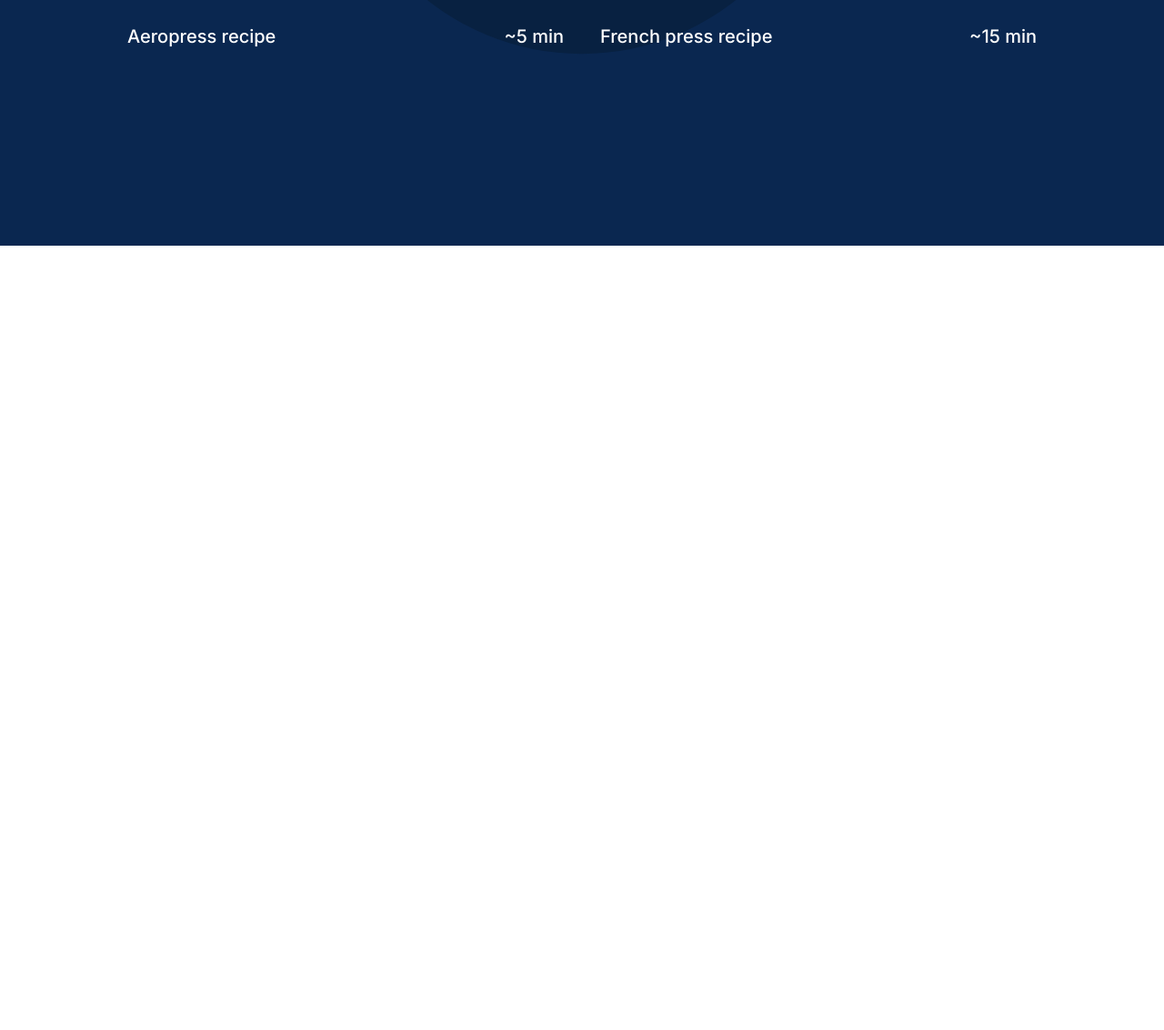
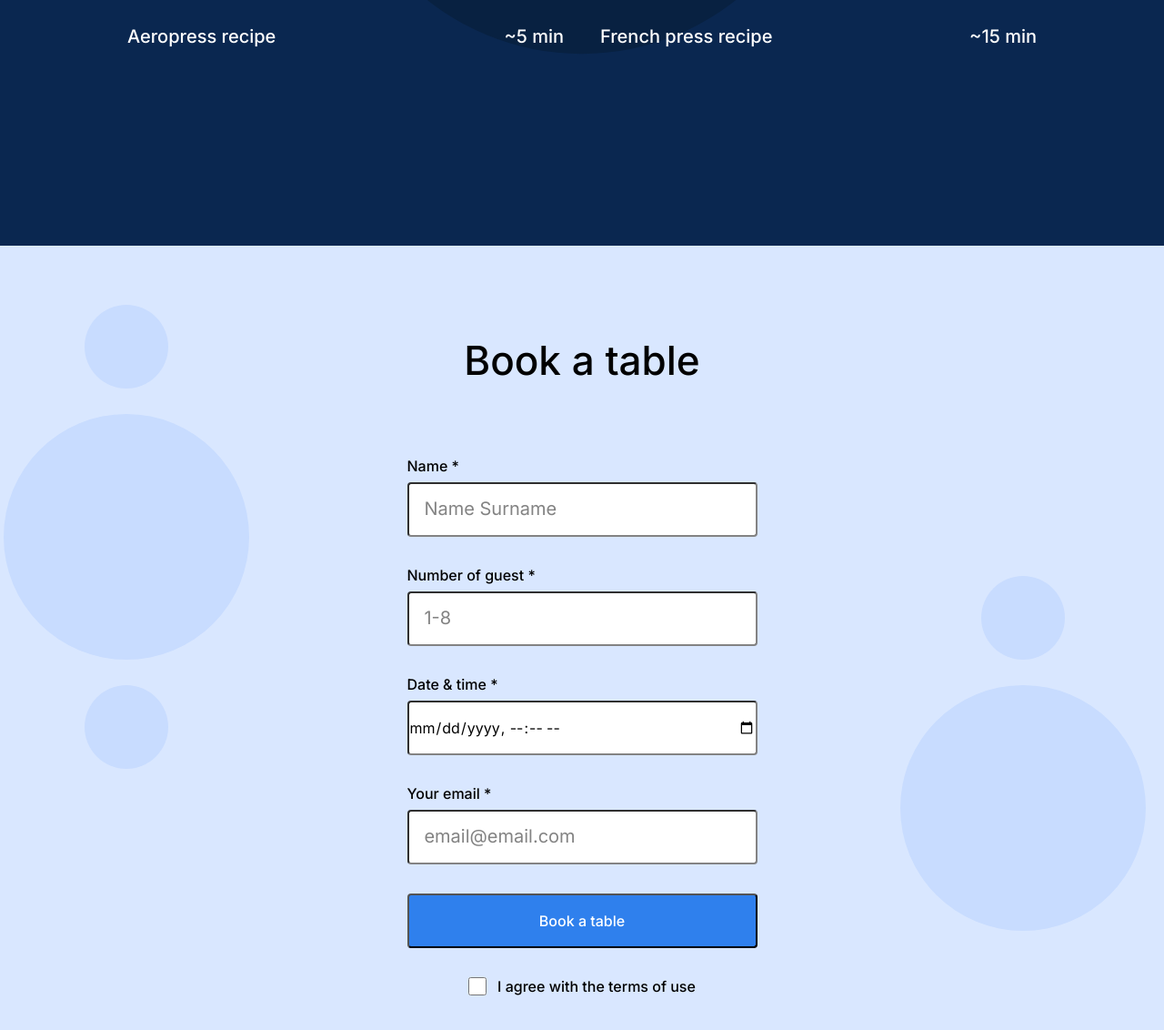
Before and after one commit to mouachee/se_project_coffeeshop, a plain HTML site: page index.html in a window 1280 px wide. Shown: the part 1441-2573 px from the top of the page at 91% size. Before the commit the page ends 1711 px from the top, so only its background shows below. Drawn offline with Linux system fonts and the light colour scheme.

Commit message:
Update reservation section

```diff
--- a/index.html
+++ b/index.html
@@ -101,7 +101,59 @@
             </div>
           </div>
         </section>
-        <section id="book-a-table" class="reservation"></section>
+        <section id="book-a-table" class="reservation">
+          <h1 class="reservation__title">Book a table</h1>
+          <form action="" class="reservation__form form">
+            <fieldset class="form__fieldset">
+              <label for="name" class="form__label"
+                >Name *
+                <input
+                  type="text"
+                  class="form__input"
+                  id="name"
+                  name="name"
+                  placeholder="   Name Surname"
+              /></label>
+              <label for="number" class="form__label"
+                >Number of guest *
+                <input
+                  type="number"
+                  class="form__input"
+                  id="number"
+                  name="number"
+                  min="1"
+                  max="8"
+                  placeholder="   1-8"
+              /></label>
+              <label for="date" class="form__label"
+                >Date & time *
+                <input
+                  type="datetime-local"
+                  class="form__input"
+                  id="date"
+                  name="date-time"
+              /></label>
+              <label for="email" class="form__label"
+                >Your email *
+                <input
+                  type="email"
+                  class="form__input"
+                  id="email"
+                  name="email"
+                  placeholder="   email@email.com"
+              /></label>
+            </fieldset>
+            <button type="submit" class="form__button">Book a table</button>
+            <label for="agree" class="form__label form__label_type_checkbox">
+              <input
+                type="checkbox"
+                class="form__checkbox"
+                name="agree"
+                id="agree"
+              />I agree with the terms of use
+            </label>
+          </form>
+        </section>
         <section id="menu" class="menu"></section>
         <section id="contacts" class="about"></section>
       </main>
--- a/pages/index.css
+++ b/pages/index.css
@@ -138,3 +138,85 @@
   font-size: 20px;
   line-height: 30px;
 }
+.reservation {
+  background-image: url(../images/background_reservation.svg);
+  background-color: #d9e7ff;
+  background-repeat: no-repeat;
+  background-position: center;
+  background-size: cover;
+  box-sizing: border-box;
+  padding: 100px 0 120px;
+}
+.reservation__title {
+  display: flex;
+  justify-content: center;
+  align-items: center;
+  margin: 0 0 80px;
+  font-family: Inter;
+  font-weight: 500;
+  font-size: 44px;
+  line-height: 52px;
+}
+.reservation__form {
+  margin: 0 auto;
+}
+.form {
+  max-width: 385px;
+}
+.form__fieldset {
+  display: flex;
+  flex-direction: column;
+  padding: 0;
+  margin: 0;
+  border: none;
+}
+.form__label {
+  font-family: Inter;
+  font-weight: 500;
+  font-size: 16px;
+  line-height: 20px;
+  margin: 0 0 32px;
+}
+.form__input {
+  display: block;
+  width: 100%;
+  border-radius: 4px;
+  height: 60px;
+  padding: 0;
+  box-sizing: border-box;
+  margin: 8px 0 0 0;
+  border-color: #838383;
+}
+.form__input::placeholder {
+  font-family: Inter;
+  font-size: 20px;
+  line-height: 30px;
+  color: #838383;
+}
+.form__button {
+  width: 100%;
+  padding: 0;
+  margin: 0 0 32px;
+  font-family: Inter;
+  font-weight: 500;
+  font-size: 16px;
+  line-height: 20px;
+  border-radius: 4px;
+  height: 60px;
+  background-color: #2f80ed;
+  color: #fff;
+}
+
+.form__label_type_checkbox {
+  display: flex;
+  justify-content: center;
+  gap: 12px;
+}
+.form__label_type_checkbox:last-child {
+  margin-bottom: 0;
+}
+.form__checkbox {
+  width: 20px;
+  height: 20px;
+  border-radius: 2px;
+}
```
